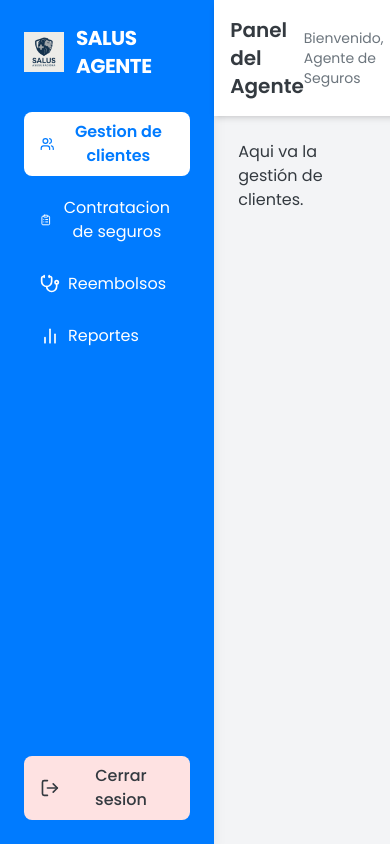
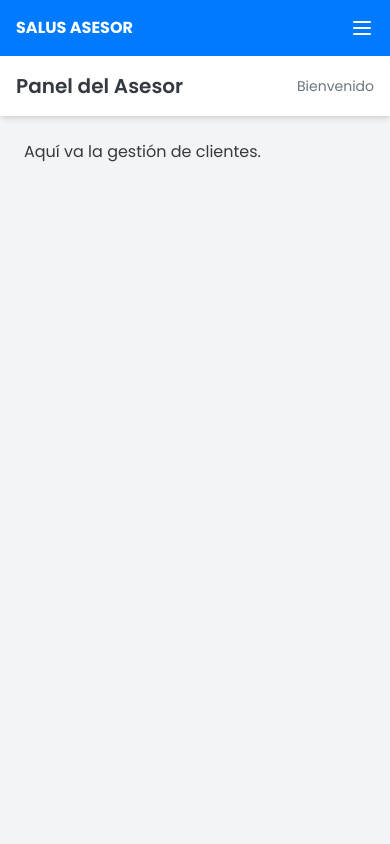
Before and after one commit to ErickAloy871/salud-para-ti-web, a React (Vite) app: page /asesor in a window 390 px wide. Built offline with nearby package versions, Linux system fonts and the light colour scheme.

Commit message:
Mejoras visuales y compativilidad con dispositivos moviles

```diff
--- a/src/pages/AdminDashboard.tsx
+++ b/src/pages/AdminDashboard.tsx
@@ -1,28 +1,29 @@
 import { useState } from "react";
 import {
-  Shield,
   UserCog,
   Lock,
-  FileText,
-  LogOut,
   Users,
   ClipboardList,
   Stethoscope,
-  BarChart2
+  BarChart2,
+  LogOut,
+  Menu
 } from "lucide-react";
 
 const AdminDashboard = () => {
   const [view, setView] = useState("roles");
+  const [menuOpen, setMenuOpen] = useState(false);
 
-  const navItem = (
-    id: string,
-    icon: JSX.Element,
-    label: string
-  ) => (
+  const navItem = (id: string, icon: JSX.Element, label: string) => (
     <button
-      onClick={() => setView(id)}
-      className={`w-full flex items-center space-x-2 px-4 py-2 rounded-lg hover:bg-white hover:text-salus-blue transition ${
-        view === id ? "bg-white text-salus-blue font-semibold" : ""
+      onClick={() => {
+        setView(id);
+        setMenuOpen(false);
+      }}
+      className={`w-full flex items-center space-x-2 px-4 py-3 rounded-xl transition-all duration-200 shadow hover:shadow-lg hover:bg-white hover:text-salus-blue ${
+        view === id
+          ? "bg-white text-salus-blue font-semibold shadow-md"
+          : "bg-salus-blue/80 text-white"
       }`}
     >
       {icon}
@@ -31,9 +32,18 @@ const AdminDashboard = () => {
   );
 
   return (
-    <div className="flex h-screen bg-gray-100">
+    <div className="flex flex-col sm:flex-row min-h-screen bg-gray-100">
+      {/* Encabezado móvil con menú hamburguesa */}
+      <div className="sm:hidden flex justify-between items-center bg-salus-blue p-4 text-white shadow-md">
+        <h1 className="font-bold text-lg">SALUS ADMIN</h1>
+        <button onClick={() => setMenuOpen(!menuOpen)}>
+          <Menu className="w-6 h-6" />
+        </button>
+      </div>
+
       {/* Sidebar */}
-      <aside className="bg-salus-blue text-white w-64 p-6 shadow-lg flex flex-col">
+      {(menuOpen || window.innerWidth >= 640) && (
+        <aside className="bg-salus-blue w-full sm:w-64 p-6 shadow-2xl flex flex-col rounded-r-3xl text-white transition-all duration-300">
           <div className="flex items-center mb-8 space-x-3">
             <img
               src="/lovable-uploads/84d5c2fc-1a5b-4438-b68e-c9b2f0c8c75b.png"
@@ -52,22 +62,20 @@ const AdminDashboard = () => {
             {navItem("reportes", <BarChart2 className="w-5 h-5" />, "Reportes")}
           </nav>
 
-        {/* Boton Cerrar Sesion */}
-        <div className="mt-auto flex justify-center">
-          <button
-            className="w-full max-w-[200px] flex items-center justify-center space-x-2 px-4 py-2 rounded-lg bg-red-100 text-salus-gray hover:bg-red-500 hover:text-white font-medium transition"
-          >
+          <div className="mt-auto pt-6">
+            <button className="w-full flex items-center justify-center space-x-2 px-4 py-2 rounded-lg bg-red-100 text-salus-gray hover:bg-red-500 hover:text-white font-medium shadow hover:shadow-md transition">
               <LogOut className="w-5 h-5" />
               <span>Cerrar sesion</span>
             </button>
           </div>
         </aside>
+      )}
 
-      {/* Main content */}
-      <main className="flex-1">
+      {/* Contenido principal */}
+      <main className="flex-1 overflow-auto">
         <header className="bg-white shadow-md p-4 flex justify-between items-center">
           <h2 className="text-xl font-semibold text-salus-gray">Panel del Administrador</h2>
-          <div className="text-sm text-salus-gray-light">Bienvenido, Administrador</div>
+          <div className="text-sm text-salus-gray-light">Bienvenido</div>
         </header>
 
         <section className="p-6">
--- a/src/pages/AgenteDashboard.tsx
+++ b/src/pages/AgenteDashboard.tsx
@@ -1,25 +1,20 @@
 import { useState } from "react";
-import {
-  Users,
-  ClipboardList,
-  Stethoscope,
-  BarChart2,
-  LogOut,
-  Shield
-} from "lucide-react";
+import { Users, ClipboardList, Stethoscope, BarChart2, LogOut, Menu } from "lucide-react";
 
 const AgenteDashboard = () => {
   const [view, setView] = useState("clientes");
+  const [menuOpen, setMenuOpen] = useState(false);
 
-  const navItem = (
-    id: string,
-    icon: JSX.Element,
-    label: string
-  ) => (
+  const navItem = (id: string, icon: JSX.Element, label: string) => (
     <button
-      onClick={() => setView(id)}
-      className={`w-full flex items-center space-x-2 px-4 py-2 rounded-lg hover:bg-white hover:text-salus-blue transition ${
-        view === id ? "bg-white text-salus-blue font-semibold" : ""
+      onClick={() => {
+        setView(id);
+        setMenuOpen(false);
+      }}
+      className={`w-full flex items-center space-x-2 px-4 py-3 rounded-xl transition-all duration-200 shadow-sm hover:shadow-md hover:bg-white hover:text-salus-blue ${
+        view === id
+          ? "bg-white text-salus-blue font-semibold shadow-md"
+          : "bg-salus-blue/80 text-white"
       }`}
     >
       {icon}
@@ -28,48 +23,48 @@ const AgenteDashboard = () => {
   );
 
   return (
-    <div className="flex h-screen bg-gray-100">
-      {/* Sidebar */}
-      <aside className="bg-salus-blue text-white w-64 p-6 shadow-lg flex flex-col">
-        <div className="flex items-center mb-8 space-x-3">
-          <img
-            src="/lovable-uploads/84d5c2fc-1a5b-4438-b68e-c9b2f0c8c75b.png"
-            alt="Logo"
-            className="h-10"
-          />
-          <h1 className="text-xl font-bold tracking-tight">SALUS AGENTE</h1>
+    <div className="flex flex-col sm:flex-row min-h-screen bg-gray-100">
+      {/* Boton hamburguesa */}
+      <div className="sm:hidden flex justify-between items-center bg-salus-blue p-4 text-white">
+        <h1 className="font-bold">SALUS ASESOR</h1>
+        <button onClick={() => setMenuOpen(!menuOpen)}>
+          <Menu className="w-6 h-6" />
+        </button>
       </div>
 
+      {/* Sidebar */}
+      {(menuOpen || window.innerWidth >= 640) && (
+        <aside className="bg-salus-blue w-full sm:w-64 p-6 shadow-lg flex flex-col text-white">
+          <div className="flex items-center mb-8 space-x-3">
+            <img src="/lovable-uploads/84d5c2fc-1a5b-4438-b68e-c9b2f0c8c75b.png" alt="Logo" className="h-10" />
+            <h1 className="text-xl font-bold">SALUS ASESOR</h1>
+          </div>
           <nav className="space-y-3">
             {navItem("clientes", <Users className="w-5 h-5" />, "Gestion de clientes")}
-          {navItem("seguros", <ClipboardList className="w-5 h-5" />, "Contratacion de seguros")}
+            {navItem("seguros", <ClipboardList className="w-5 h-5" />, "Contratación de seguros")}
             {navItem("reembolsos", <Stethoscope className="w-5 h-5" />, "Reembolsos")}
             {navItem("reportes", <BarChart2 className="w-5 h-5" />, "Reportes")}
           </nav>
-
-        {/* Boton cerrar sesion */}
-        <div className="mt-auto flex justify-center">
-          <button
-            className="w-full max-w-[200px] flex items-center justify-center space-x-2 px-4 py-2 rounded-lg bg-red-100 text-salus-gray hover:bg-red-500 hover:text-white font-medium transition"
-          >
+          <div className="mt-auto pt-6">
+            <button className="w-full flex items-center justify-center space-x-2 px-4 py-2 rounded-lg bg-red-100 text-salus-gray hover:bg-red-500 hover:text-white font-medium transition">
               <LogOut className="w-5 h-5" />
               <span>Cerrar sesion</span>
             </button>
           </div>
         </aside>
+      )}
 
-      {/* Main content */}
-      <main className="flex-1">
+      {/* Contenido principal */}
+      <main className="flex-1 overflow-auto">
         <header className="bg-white shadow-md p-4 flex justify-between items-center">
-          <h2 className="text-xl font-semibold text-salus-gray">Panel del Agente</h2>
-          <div className="text-sm text-salus-gray-light">Bienvenido, Agente de Seguros</div>
+          <h2 className="text-xl font-semibold text-salus-gray">Panel del Asesor</h2>
+          <div className="text-sm text-salus-gray-light">Bienvenido</div>
         </header>
-
         <section className="p-6">
-          {view === "clientes" && <p className="text-salus-gray">Aqui va la gestión de clientes.</p>}
-          {view === "seguros" && <p className="text-salus-gray">Aqui va la contratación de seguros.</p>}
-          {view === "reembolsos" && <p className="text-salus-gray">Aqui va la revisión de reembolsos.</p>}
-          {view === "reportes" && <p className="text-salus-gray">Aqui van los reportes disponibles.</p>}
+          {view === "clientes" && <p className="text-salus-gray">Aquí va la gestión de clientes.</p>}
+          {view === "seguros" && <p className="text-salus-gray">Aquí va la contratación de seguros.</p>}
+          {view === "reembolsos" && <p className="text-salus-gray">Aquí va la revisión de reembolsos.</p>}
+          {view === "reportes" && <p className="text-salus-gray">Aquí van los reportes disponibles.</p>}
         </section>
       </main>
     </div>
--- a/src/pages/ClienteDashboard.tsx
+++ b/src/pages/ClienteDashboard.tsx
@@ -1,18 +1,20 @@
 import { useState } from "react";
-import { FileText, Stethoscope, CreditCard, LogOut, Shield } from "lucide-react";
+import { FileText, Stethoscope, CreditCard, LogOut, Menu } from "lucide-react";
 
 const ClienteDashboard = () => {
   const [view, setView] = useState("seguros");
+  const [menuOpen, setMenuOpen] = useState(false);
 
-  const navItem = (
-    id: string,
-    icon: JSX.Element,
-    label: string
-  ) => (
+  const navItem = (id: string, icon: JSX.Element, label: string) => (
     <button
-      onClick={() => setView(id)}
-      className={`w-full flex items-center space-x-2 px-4 py-2 rounded-lg hover:bg-white hover:text-salus-blue transition ${
-        view === id ? "bg-white text-salus-blue font-semibold" : ""
+      onClick={() => {
+        setView(id);
+        setMenuOpen(false);
+      }}
+      className={`w-full flex items-center space-x-2 px-4 py-3 rounded-xl transition-all duration-200 shadow-sm hover:shadow-md hover:bg-white hover:text-salus-blue ${
+        view === id
+          ? "bg-white text-salus-blue font-semibold shadow-md"
+          : "bg-salus-blue/80 text-white"
       }`}
     >
       {icon}
@@ -21,42 +23,42 @@ const ClienteDashboard = () => {
   );
 
   return (
-    <div className="flex h-screen bg-gray-100">
-      {/* Sidebar */}
-      <aside className="bg-salus-blue text-white w-64 p-6 shadow-lg flex flex-col">
-        <div className="flex items-center mb-8 space-x-3">
-          <img
-            src="/lovable-uploads/84d5c2fc-1a5b-4438-b68e-c9b2f0c8c75b.png"
-            alt="Logo"
-            className="h-10"
-          />
-          <h1 className="text-xl font-bold tracking-tight">MI SALUS</h1>
+    <div className="flex flex-col sm:flex-row min-h-screen bg-gray-100">
+      {/* Boton hamburguesa */}
+      <div className="sm:hidden flex justify-between items-center bg-salus-blue p-4 text-white">
+        <h1 className="font-bold">SALUS CLIENTE</h1>
+        <button onClick={() => setMenuOpen(!menuOpen)}>
+          <Menu className="w-6 h-6" />
+        </button>
       </div>
 
+      {/* Sidebar */}
+      {(menuOpen || window.innerWidth >= 640) && (
+        <aside className="bg-salus-blue w-full sm:w-64 p-6 shadow-lg flex flex-col text-white">
+          <div className="flex items-center mb-8 space-x-3">
+            <img src="/lovable-uploads/84d5c2fc-1a5b-4438-b68e-c9b2f0c8c75b.png" alt="Logo" className="h-10" />
+            <h1 className="text-xl font-bold">SALUS CLIENTE</h1>
+          </div>
           <nav className="space-y-3">
             {navItem("seguros", <FileText className="w-5 h-5" />, "Mis seguros")}
-          {navItem("reembolsos", <Stethoscope className="w-5 h-5" />, "Solicitar reembolso")}
+            {navItem("reembolsos", <Stethoscope className="w-5 h-5" />, "Reembolsos")}
             {navItem("pagos", <CreditCard className="w-5 h-5" />, "Pagos y vencimientos")}
           </nav>
-
-        {/* Boton cerrar sesion */}
-        <div className="mt-auto flex justify-center">
-          <button
-            className="w-full max-w-[200px] flex items-center justify-center space-x-2 px-4 py-2 rounded-lg bg-red-100 text-salus-gray hover:bg-red-500 hover:text-white font-medium transition"
-          >
+          <div className="mt-auto pt-6">
+            <button className="w-full flex items-center justify-center space-x-2 px-4 py-2 rounded-lg bg-red-100 text-salus-gray hover:bg-red-500 hover:text-white font-medium transition">
               <LogOut className="w-5 h-5" />
               <span>Cerrar sesion</span>
             </button>
           </div>
         </aside>
+      )}
 
-      {/* Main content */}
-      <main className="flex-1">
+      {/* Contenido principal */}
+      <main className="flex-1 overflow-auto">
         <header className="bg-white shadow-md p-4 flex justify-between items-center">
           <h2 className="text-xl font-semibold text-salus-gray">Panel del Cliente</h2>
-          <div className="text-sm text-salus-gray-light">Bienvenido, estimado cliente</div>
+          <div className="text-sm text-salus-gray-light">Bienvenido</div>
         </header>
-
         <section className="p-6">
           {view === "seguros" && <p className="text-salus-gray">Aquí puedes ver tus seguros contratados.</p>}
           {view === "reembolsos" && <p className="text-salus-gray">Aquí puedes solicitar reembolsos.</p>}
```
Lines whose indentation alone changed are shown as unchanged.
